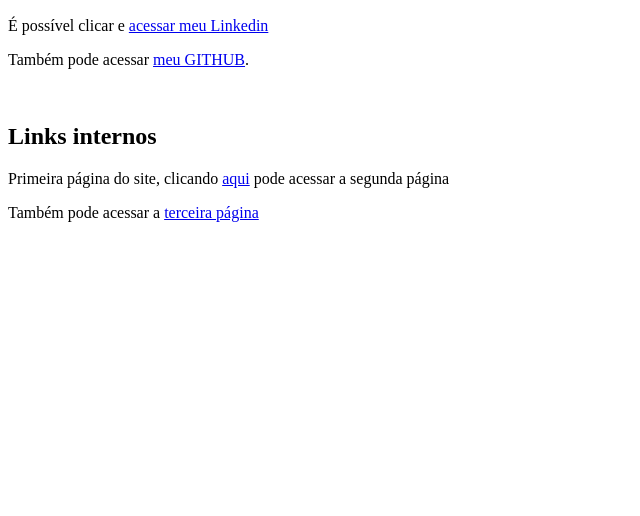
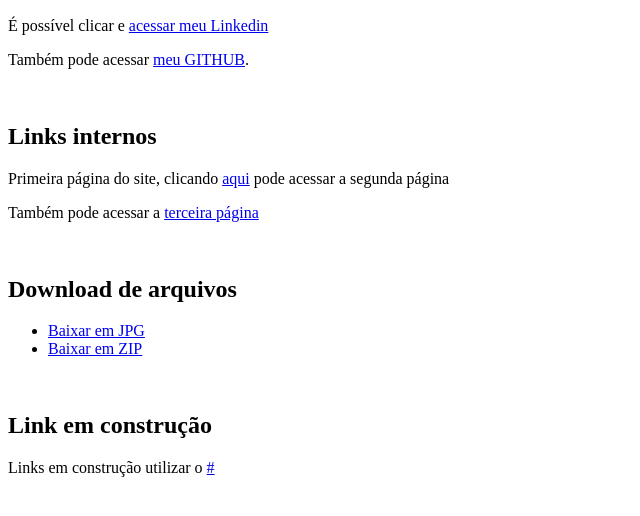
Before and after one commit to GuilhermeAPMacedo/Curso-HTML-CSS, a plain HTML site: page Exercícios/Ex010/index.html in a window 1280 px wide. Shown: the part 110-626 px from the top of the page, without its empty margins (0-640 px from the left). Drawn offline with Linux system fonts and the light colour scheme.

Commit message:
Links de Download

```diff
--- a/Exercícios/Ex010/index.html
+++ b/Exercícios/Ex010/index.html
@@ -15,5 +15,14 @@
     <h2>Links internos</h2>
     <p>Primeira página do site, clicando <a href="pag2.html" rel="next" target="_self">aqui</a> pode acessar a segunda página</p>
     <p>Também pode acessar a <a href="teste/pag3.html" rel="next">terceira página</a></p>
+    <br>
+    <h2>Download de arquivos</h2>
+    <ul>
+        <li><a href="downloadTeste/HollowKnight.jpg" download="HollowKnight.jpg">Baixar em JPG</a></li>
+        <li><a href="downloadTeste/HollowKnight.zip" download="HollowKnight.zip" type="application/zip">Baixar em ZIP</a></li>
+    </ul>
+    <br>
+    <h2>Link em construção</h2>
+    <p>Links em construção utilizar o <a href="#">#</a></p>
 </body>
 </html>
```
Also changed, not shown: Exercícios/Ex010/downloadTeste/HollowKnight.jpg (added), 1 other file.
